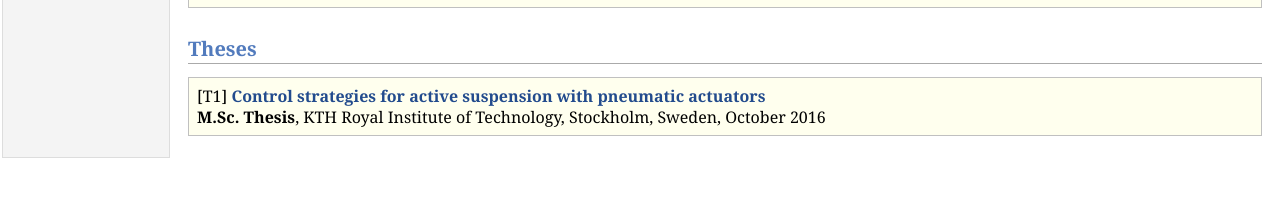
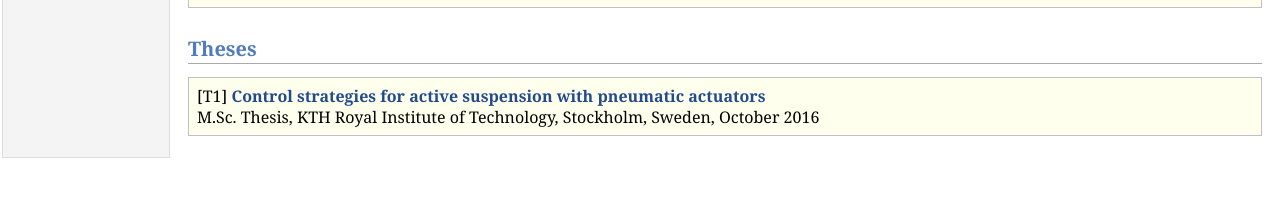
Before and after one commit to yuchaotaigu/yuchaotaigu.github.io, a Jekyll site: the page research.html, which Jekyll copies as it is, in a window 1280 px wide. Shown: the part 562-759 px from the top of the page. Built offline with Jekyll 4.4.1, drawn with Linux system fonts in a browser that asks for light colours; comment, search, counter and statistics services are not loaded.

```diff
--- a/research.html
+++ b/research.html
@@ -56,7 +56,7 @@ IEEE International Conference on Advanced Intelligent Mechatronics (AIM), Banff,
 <div class="infoblock">
 <div class="blockcontent">
   <p>[T1] <a href="http://urn.kb.se/resolve?urn=urn:nbn:se:kth:diva-194174"><b>Control strategies for active suspension with pneumatic actuators </b></a><br />
-<b> M.Sc. Thesis</b>, KTH Royal Institute of Technology, Stockholm, Sweden, October 2016</p>
+M.Sc. Thesis, KTH Royal Institute of Technology, Stockholm, Sweden, October 2016</p>
   </div></div>
 
 </td>
```
